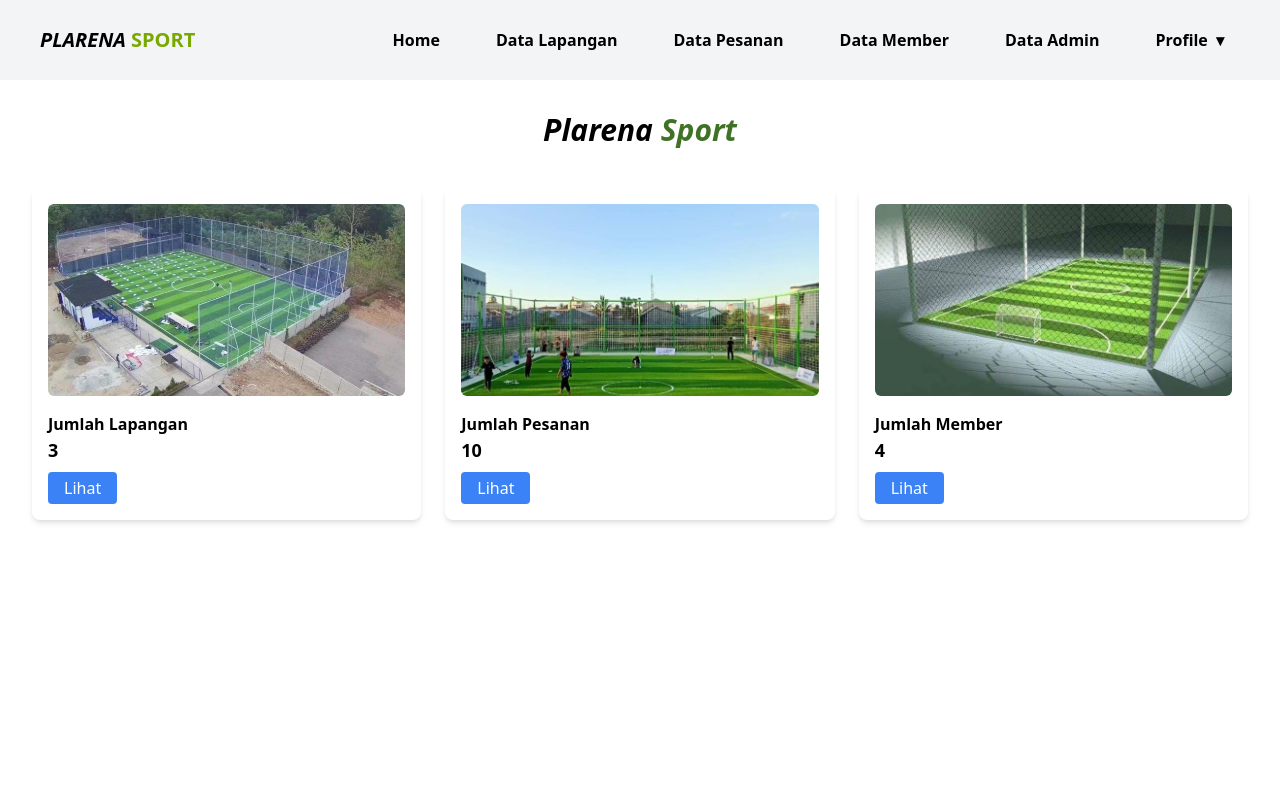
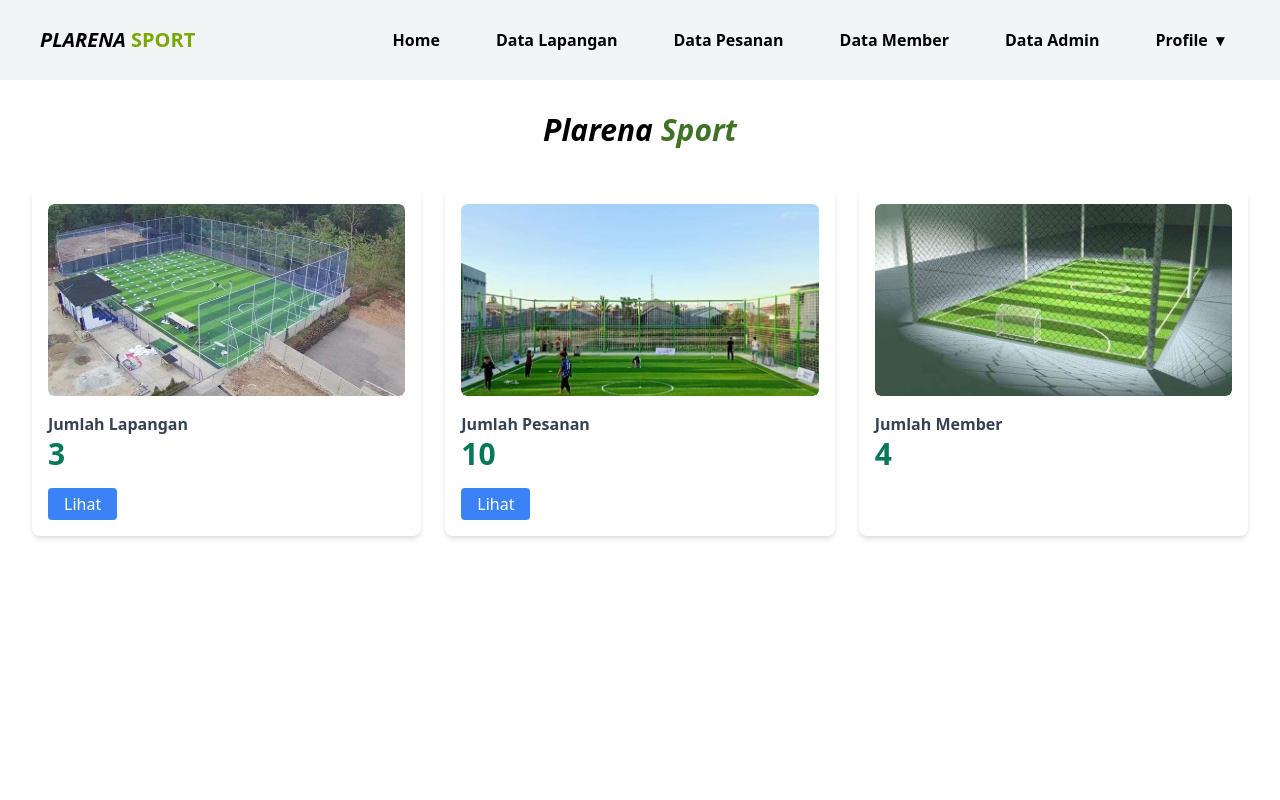
Before and after one commit to plarena-project/plarena-frontend, a Next.js app: page /admin in a window 1280 px wide. Shown: the top 800 px of the page. Built offline with nearby package versions, Linux system fonts and the light colour scheme.

Commit message:
edit home admin

```diff
--- a/src/app/admin/page.tsx
+++ b/src/app/admin/page.tsx
@@ -1,7 +1,9 @@
 'use client';
+
 import Image from 'next/image';
 import { FC } from 'react';
 import { useRouter } from 'next/navigation';
+import { motion } from 'framer-motion';
 
 interface CardDashboardProps {
   imageSrc: string;
@@ -14,19 +16,33 @@ const CardDashboard: FC<CardDashboardProps> = ({ imageSrc, title, count, link })
   const router = useRouter();
 
   return (
-    <div className="bg-white rounded-lg shadow-md p-4 w-full md:w-1/3">
-      <div className="w-full h-48 relative mb-4">
-        <Image src={imageSrc} alt={title} layout="fill" objectFit="cover" className="rounded-md" />
+    <motion.div
+      className="bg-white rounded-lg shadow-md p-4 w-full md:w-1/3 transform transition-all duration-300 hover:shadow-xl hover:scale-105 cursor-pointer"
+      initial={{ opacity: 0, y: 40 }}
+      animate={{ opacity: 1, y: 0 }}
+      transition={{ duration: 0.6 }}
+      onClick={() => link && router.push(link)}
+    >
+      <div className="w-full h-48 relative mb-4 overflow-hidden rounded-md">
+        <Image
+          src={imageSrc}
+          alt={title}
+          layout="fill"
+          objectFit="cover"
+          className="rounded-md transition-transform duration-300 group-hover:scale-110"
+        />
       </div>
-      <h3 className="text-md font-semibold">{title}</h3>
-      <p className="text-lg font-bold mb-2">{count}</p>
-      <button
-        className="bg-blue-500 text-white px-4 py-1 rounded hover:bg-blue-600 transition"
-        onClick={() => link && router.push(link)}
-      >
-        Lihat
-      </button>
-    </div>
+      <h3 className="text-md font-semibold text-gray-700">{title}</h3>
+      <p className="text-3xl font-bold text-green-700 mb-4">{count}</p>
+      {link && (
+        <motion.button
+          whileHover={{ scale: 1.05 }}
+          className="bg-blue-500 text-white px-4 py-1 rounded hover:bg-blue-600 transition"
+        >
+          Lihat
+        </motion.button>
+      )}
+    </motion.div>
   );
 };
 
@@ -39,9 +55,23 @@ export default function AdminDashboard() {
       </h1>
 
       <div className="flex flex-col md:flex-row justify-around gap-6">
-        <CardDashboard imageSrc="/image/lapangan4.jpg" title="Jumlah Lapangan" count={3} link="/admin/dataLapangan" />
-        <CardDashboard imageSrc="/image/lapangan3.jpg" title="Jumlah Pesanan" count={10} link="/admin/dataPesanan" />
-        <CardDashboard imageSrc="/image/lapangan5.jpg" title="Jumlah Member" count={4} />
+        <CardDashboard
+          imageSrc="/image/lapangan4.jpg"
+          title="Jumlah Lapangan"
+          count={3}
+          link="/admin/dataLapangan"
+        />
+        <CardDashboard
+          imageSrc="/image/lapangan3.jpg"
+          title="Jumlah Pesanan"
+          count={10}
+          link="/admin/dataPesanan"
+        />
+        <CardDashboard
+          imageSrc="/image/lapangan5.jpg"
+          title="Jumlah Member"
+          count={4}
+        />
       </div>
     </div>
   );
```
